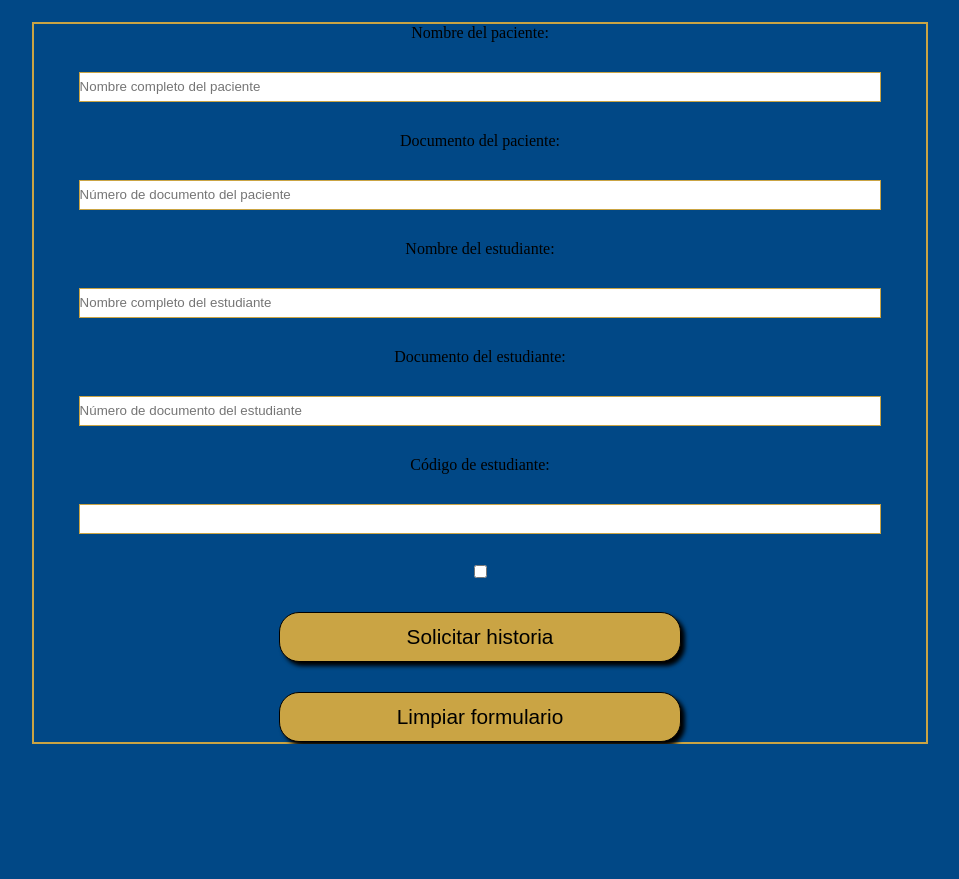
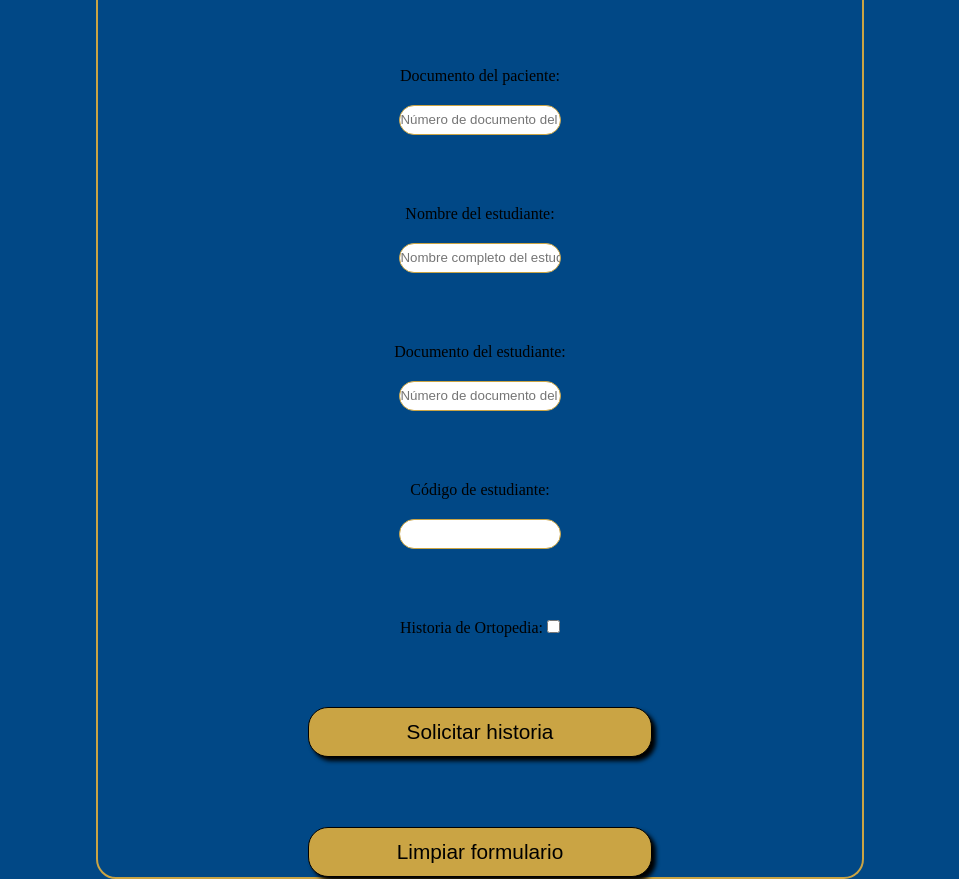
Before and after one commit to AlejandroRuiz-L/prestamoHistoriasUAN, a plain HTML site: page prestamo.html in a window 1280 px wide. Shown: the part 375-1254 px from the top of the page, without its empty margins (160-1119 px from the left). Before the commit the page ends 1119 px from the top, so only its background shows below. Drawn offline with Linux system fonts and the light colour scheme.

Commit message:
corrijo estilo css

```diff
--- a/main.css
+++ b/main.css
@@ -12,20 +12,23 @@ body{
     display: flex;
 	flex-direction: column;
 	align-items: center;
-	gap: 70px;
-	margin-top: 30px;
+	gap: 20px;
 }
 
 .form{
-	gap: 30px;
+	gap: 70px;
+	margin-top: 15px;
 	border: 2px solid #caa444;
-	width: 70%;
+	width: 60%;
+	border-radius: 20px;
 }
 
 .input{
 	border: 1px solid #caa444;
 	width: 90%;
 	height: 30px;
+	text-align: center;
+	border-radius: 20px;
 }
 
 .logo{
--- a/prestamo.html
+++ b/prestamo.html
@@ -13,29 +13,40 @@
   <main class="contenedor">
     <img src="logoUAN.png" alt="Logo UAN" class="logo">
 
-	<form class="contenedor form" method="POST" action="">
+	<form class="contenedor form" method="POST" >
 
+      <div class="contenedor">
 	  <label for="patient">Nombre del paciente:</label>
       <input type="text" id="patient" name="patient_name" class="input" placeholder="Nombre completo del paciente" required >
+	  </div>
 
+	  <div class="contenedor">
 	  <label for="patientId">Documento del paciente:</label>
 	  <input type="text" id="patientId" name="patient_id" class="input"
 	    placeholder="Número de documento del paciente" pattern="\d+" title="Debe ser un número" required >
+	  </div>
 
+      <div class="contenedor">
 	  <label for="student">Nombre del estudiante:</label>
 	  <input type="text" id="student" name="student_name" class="input" placeholder="Nombre completo del estudiante" required >
+	  </div>
 
+	  <div class="contenedor">
 	  <label for="studentId">Documento del estudiante:</label>
 	  <input type="text" id="studentId" name="student_id" class="input"
 	    placeholder="Número de documento del estudiante" pattern="\d+" title="Debe ser un número" required >
+      </div>
 
+      <div class="contenedor">
 	  <label for="studentCode">Código de estudiante:</label>
 	  <input type="text" id="studentCode" name="student_code" class="input" pattern="\d+" title="Debe ser un número" required >
+	  </div>
 
-	  <label for="ortopedia">
+	  <label for="ortopedia">Historia de Ortopedia:
         <input type="checkbox" id="ortopedia" name="ortopedia_opcion" >
       </label>
-	  <div id="divOrtopedia" name="div_ortopedia" style="display: none;" >
+
+	  <div id="divOrtopedia" name="div_ortopedia" class="contenedor" style="display: none;" >
 	    <label for="codigoOrtopedia" >Código de ortopedia:</label>
 		<input type="text" id="codigoOrtopedia" name="codigo_ortopedia" class="input" >
 	  </div>
```
Also changed, not shown: index.html (+1 -1 lines), main.js (line endings or trailing spaces).
